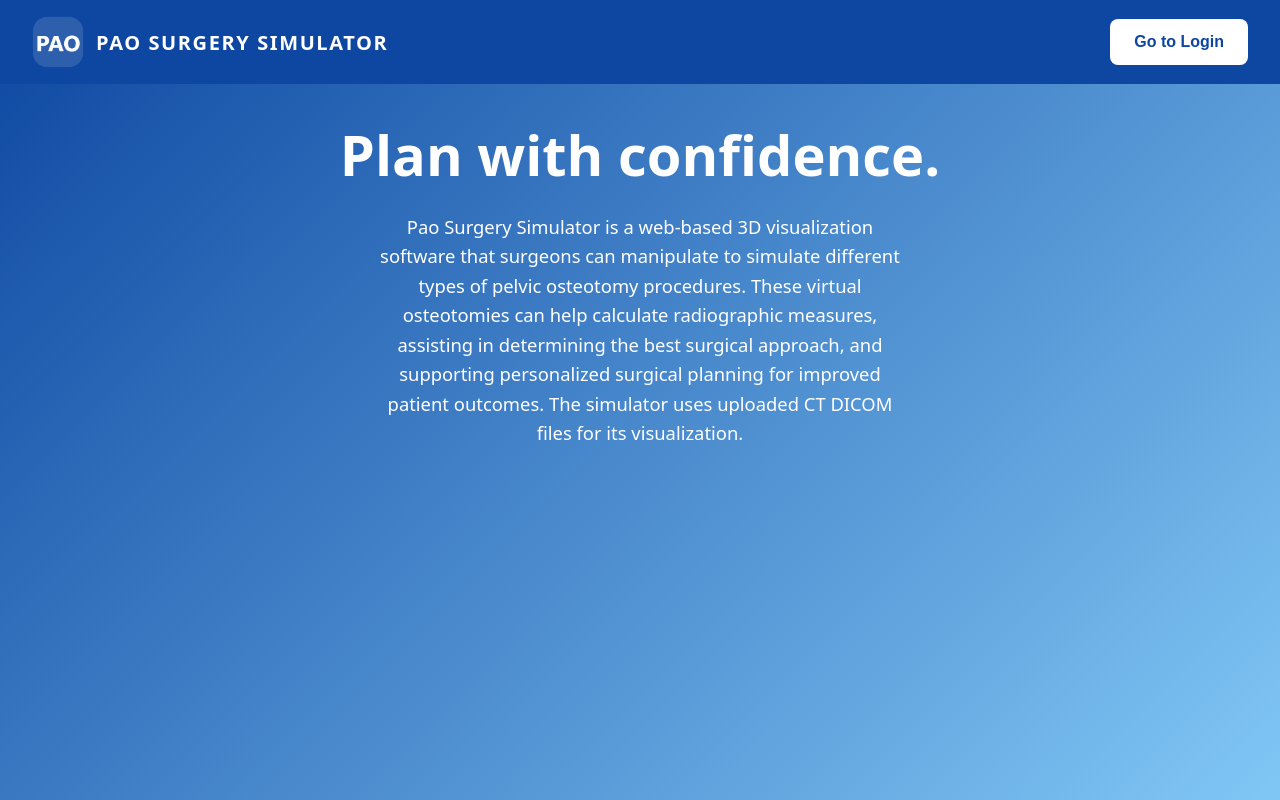
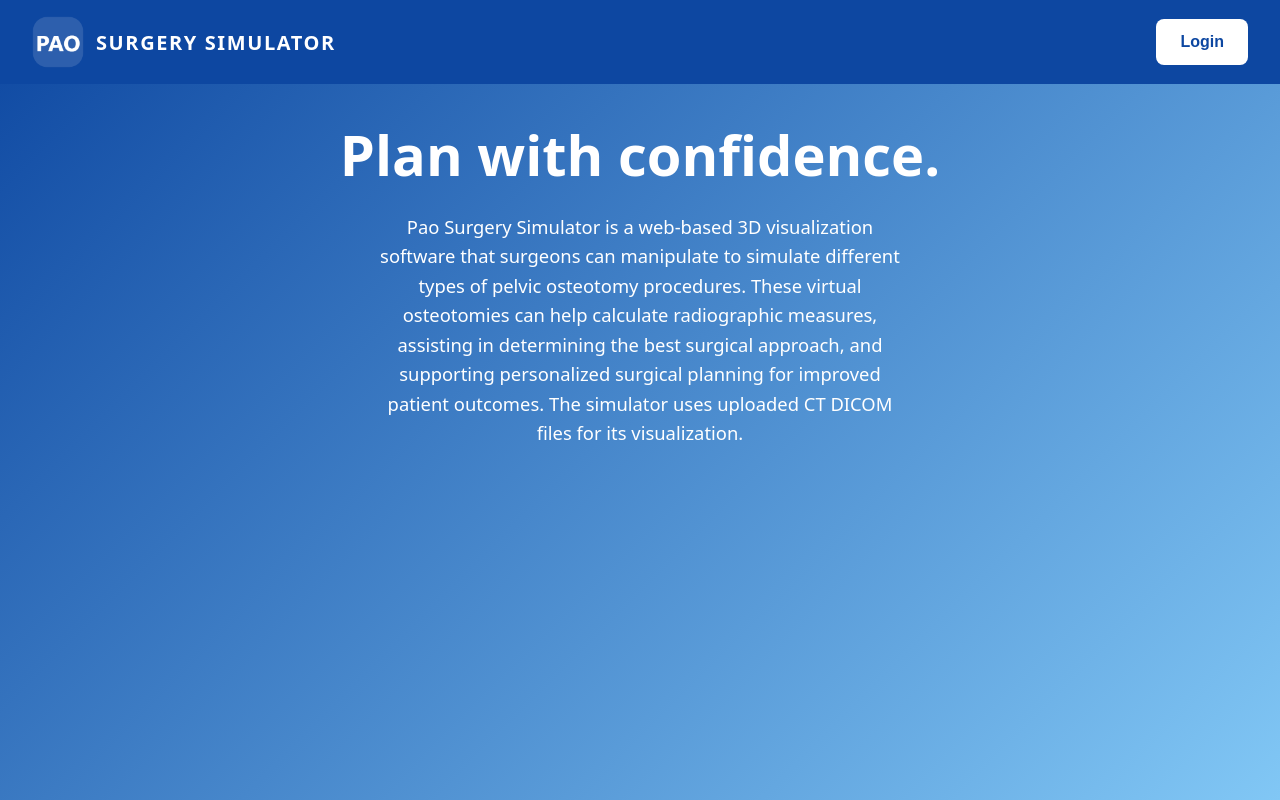
Before and after one commit to oss-slu/pao_surgery_simulator, a React (Create React App) app in the folder frontend/: page / in a window 1280 px wide. Built offline with nearby package versions, Linux system fonts and the light colour scheme; no server answers.

Commit message:
Minor changes to wording

```diff
--- a/frontend/src/pages/Landing.js
+++ b/frontend/src/pages/Landing.js
@@ -20,7 +20,7 @@ function Landing() {
                         src="/PAO_logo.png"
                         alt="PAO Surgery Simulator logo"
                     />
-                    <p className="landing-brand">PAO Surgery Simulator</p>
+                    <p className="landing-brand">Surgery Simulator</p>
                 </div>
 
                 <button
@@ -28,7 +28,7 @@ function Landing() {
                     type="button"
                     onClick={() => navigate("/dashboard")}
                 >
-                    Go to Login
+                    Login
                 </button>
             </header>
 
```
